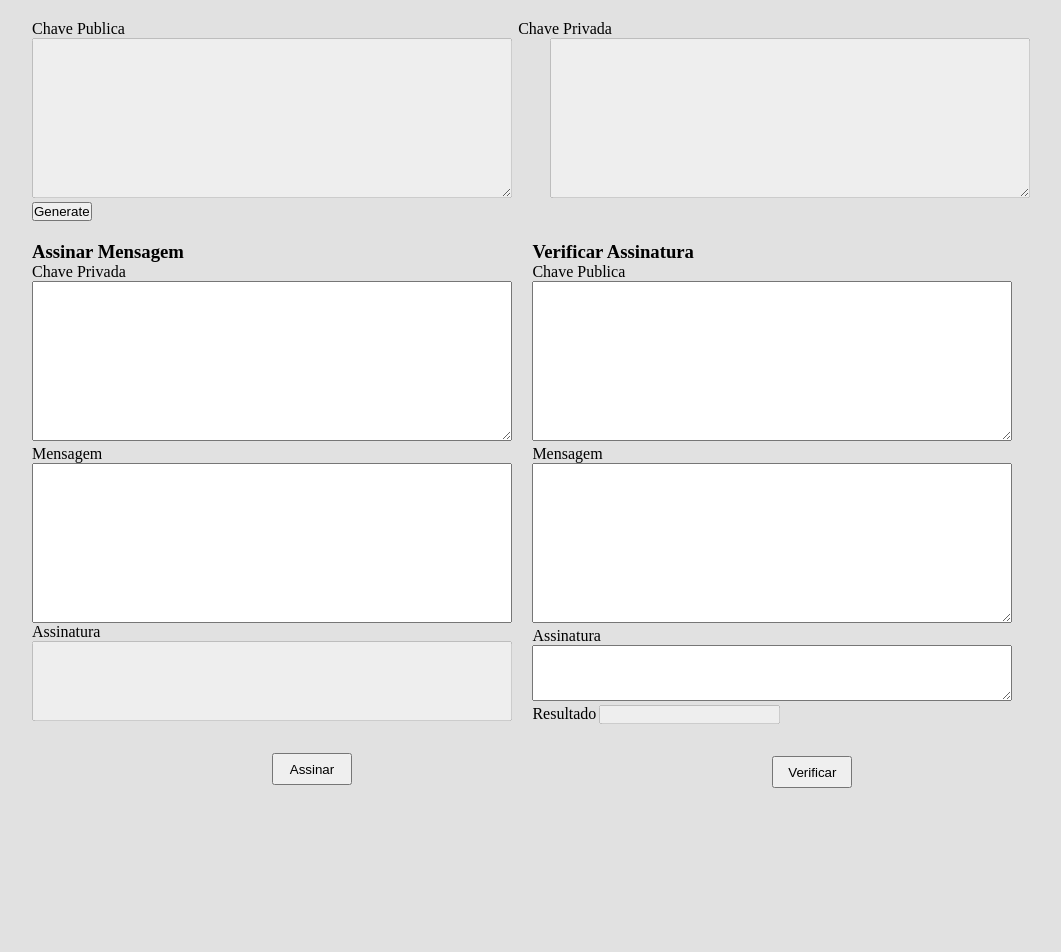
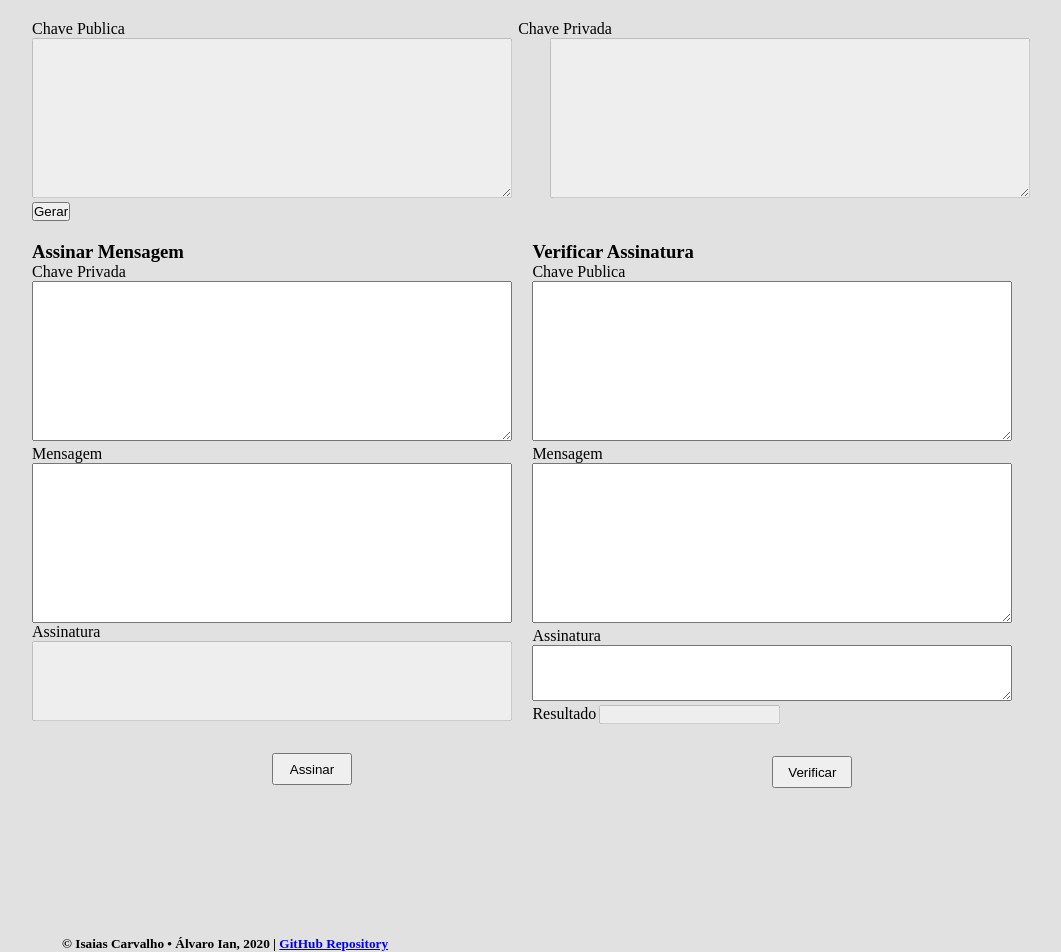
Before and after one commit to Isaius/signcrypt, a website: page src/public/index.html in a window 1280 px wide. Shown: the whole page, without its empty margins (18-1079 px from the left). Before the commit the page ends 820 px from the top, so only its background shows below. Drawn offline with nearby package versions, Linux system fonts and the light colour scheme.

Commit message:
Update README

```diff
--- a/src/public/index.html
+++ b/src/public/index.html
@@ -24,7 +24,7 @@
             </div>
 
             <div class="genButton">
-                <button type="button" class="keyGenButton" onclick=genKeyPair() >Generate</button>
+                <button type="button" class="keyGenButton" onclick=genKeyPair() >Gerar</button>
             </div>
         </form>
     </div>
@@ -85,6 +85,10 @@
 
         </div>
     </dib>
+    <div id="footer">
+        <h5>&copy Isaias Carvalho • Álvaro Ian, 2020 | <a target="_blank" href="https://github.com/Isaius/signcrypt">GitHub Repository</a></h5>
+
+    </div>
     <script type="text/javascript">
         async function genKeyPair(){
 
--- a/src/public/styles.css
+++ b/src/public/styles.css
@@ -82,4 +82,8 @@ html, body {
     height: 2rem;
     margin-left: 15rem;
     margin-top: 2rem;
+    margin-bottom: 8rem;
 }
+#footer {
+    margin-left: 5rem;
+}
```
Also changed, not shown: README.md.
